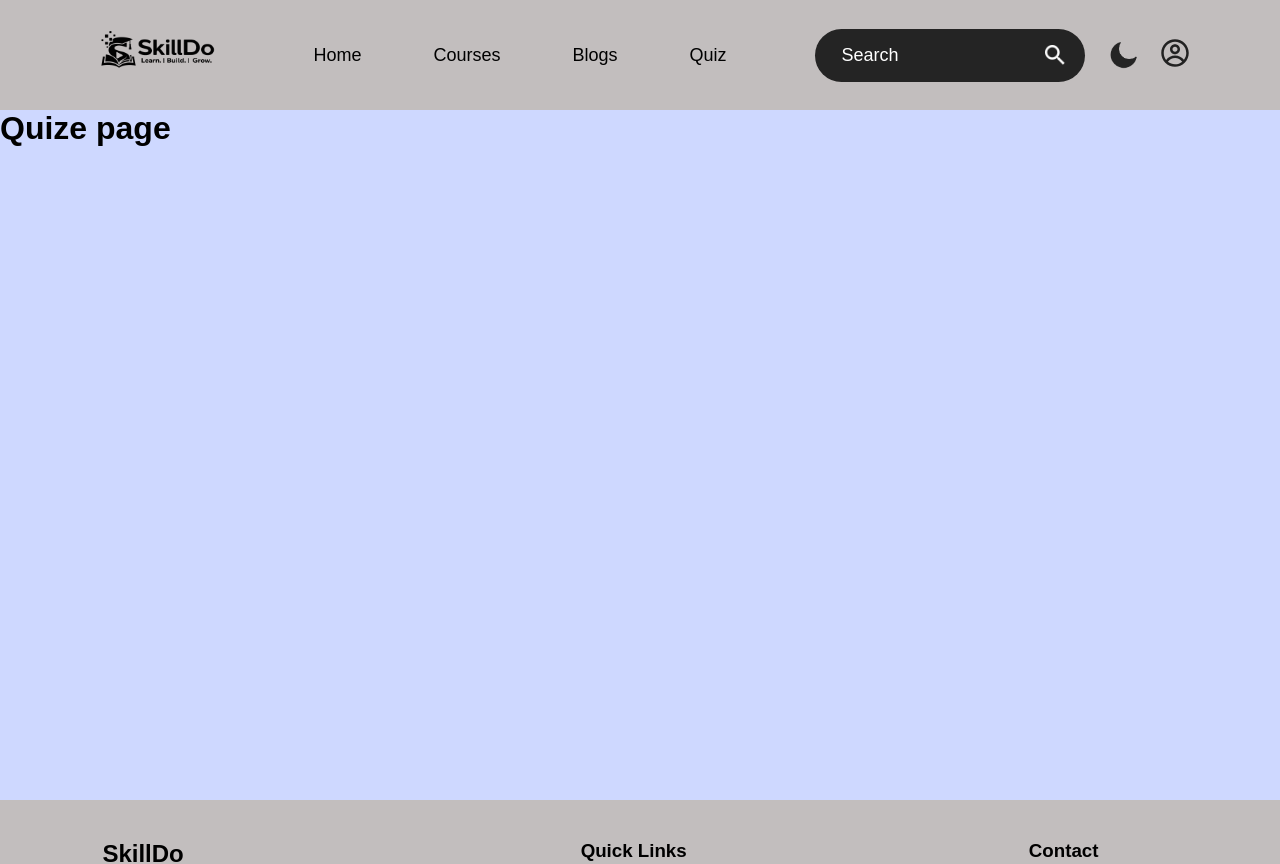
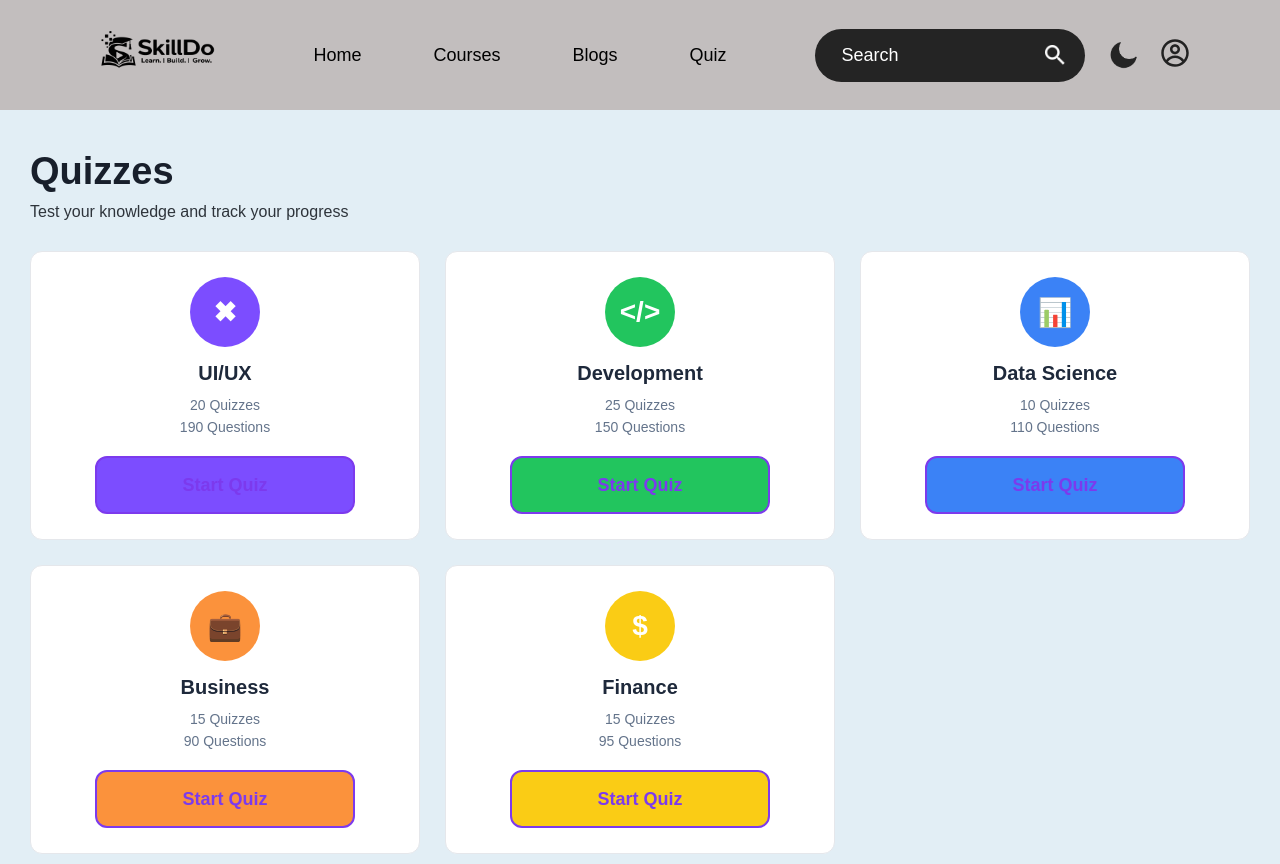
Before and after one commit to Vrushalipatil990/e_learnings_platform, a React (Vite) app: page /quize in a window 1280 px wide. Shown: the top 864 px of the page. Built offline with nearby package versions, Linux system fonts and the light colour scheme.

Commit message:
Add MongoDB authentication and user profile APIs

```diff
--- a/src/pages/Quiz.jsx
+++ b/src/pages/Quiz.jsx
@@ -1,8 +1,92 @@
+import React from "react";
+import "./Quiz.css";
+import { FaCode } from "react-icons/fa";
+import { MdBusinessCenter } from "react-icons/md";
+import { BsGraphUp } from "react-icons/bs";
+import { useNavigate } from "react-router-dom";
+
 const Quize=()=>{
-    return(
-        <div>
-            <h1>Quize page</h1>
-            </div>
-    );
+  const navigate = useNavigate();
+    const quizCategories = [
+  {
+    name: "UI/UX",
+    quizzes: 20,
+    questions: 190,
+    color: "#7C4DFF",
+    icon: "✖"
+  },
+  {
+    name: "Development",
+    quizzes: 25,
+    questions: 150,
+    color: "#22C55E",
+    icon: "</>"
+  },
+  {
+    name: "Data Science",
+    quizzes: 10,
+    questions: 110,
+    color: "#3B82F6",
+    icon: "📊"
+  },
+  {
+    name: "Business",
+    quizzes: 15,
+    questions: 90,
+    color: "#FB923C",
+    icon: "💼"
+  },
+  {
+    name: "Finance",
+    quizzes: 15,
+    questions: 95,
+    color: "#FACC15",
+    icon: "$"
+  }
+];
+  return (
+
+  <div className="quize-container">
+
+    <h1 className="quize-title">Quizzes</h1>
+
+    <p className="quize-subtitle">
+      Test your knowledge and track your progress
+    </p>
+
+    <div className="quiz-grid">
+
+      {quizCategories.map((item, index) => (
+        <div className="quiz-card" key={index}>
+
+          <div
+            className="quiz-icon"
+            style={{ backgroundColor: item.color }}
+          >
+            {item.icon}
+          </div>
+
+          <h3>{item.name}</h3>
+
+          <p>{item.quizzes} Quizzes</p>
+
+          <p>{item.questions} Questions</p>
+
+          <button
+            className="quiz-btn"
+            style={{ backgroundColor: item.color }}
+            onClick={() => navigate("/quizquestions")}
+          >
+            Start Quiz
+          </button>
+
+        </div>
+      ))}
+
+    </div>
+
+  </div>
+);
 };
+
 export default Quize;
```
